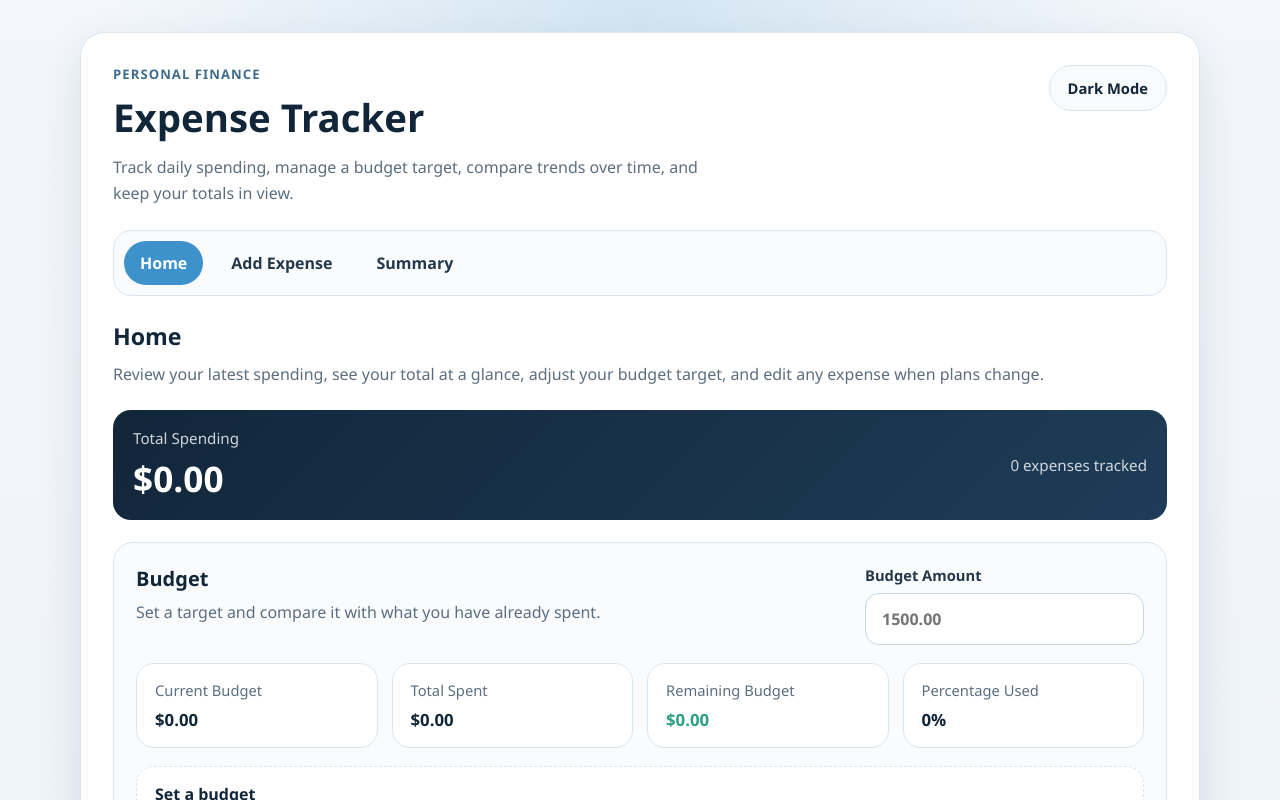
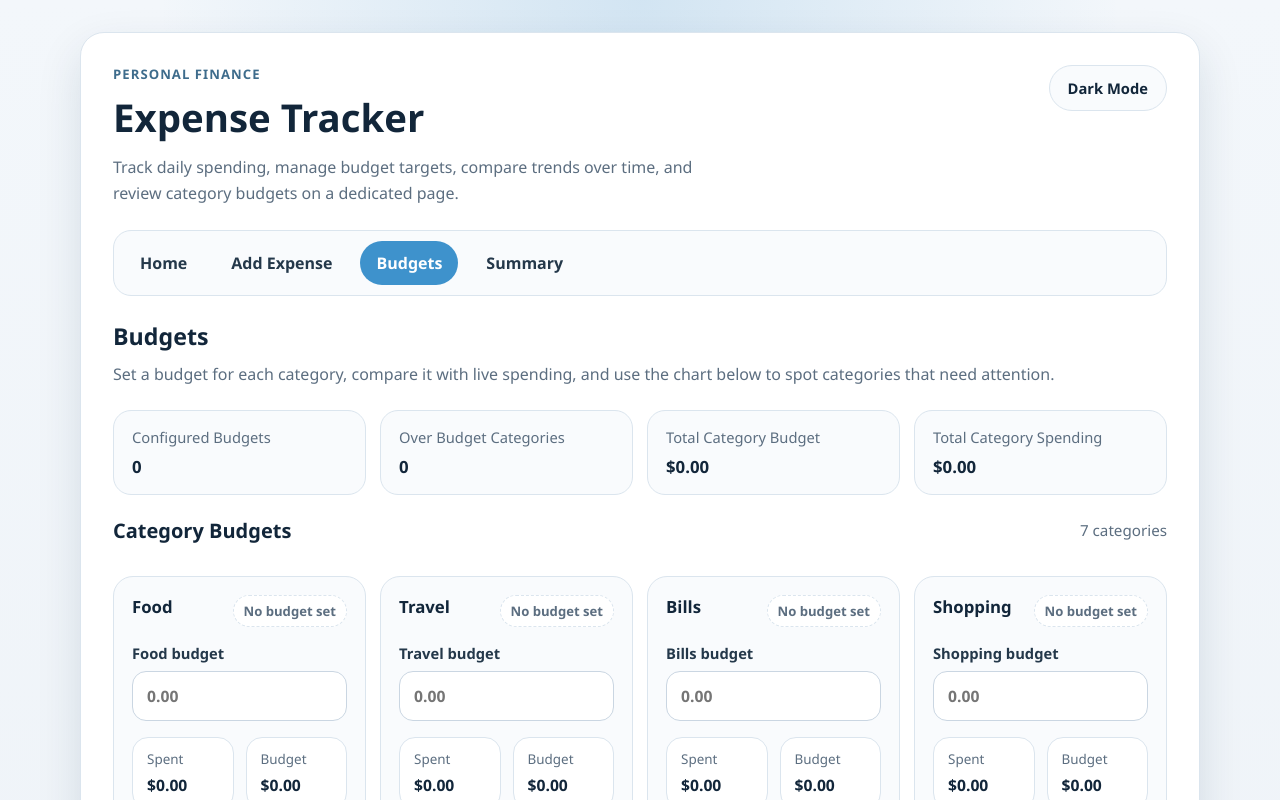
Before and after one commit to Pubudugunawardhana/Expense_Tracker, a React (Create React App) app: page /budgets in a window 1280 px wide. Before the commit this address led to /. Shown: the top 800 px of the page. Built offline with nearby package versions, Linux system fonts and the light colour scheme.

Commit message:
Add Category Budgets

```diff
--- a/src/App.js
+++ b/src/App.js
@@ -2,6 +2,7 @@ import { useEffect, useState } from 'react';
 import { Navigate, Route, Routes, useNavigate } from 'react-router-dom';
 import Navbar from './components/Navbar';
 import AddExpensePage from './pages/AddExpensePage';
+import BudgetsPage from './pages/BudgetsPage';
 import HomePage from './pages/HomePage';
 import SummaryPage from './pages/SummaryPage';
 import EXPENSE_CATEGORIES, { DEFAULT_CATEGORY } from './data/expenseCategories';
@@ -238,8 +239,8 @@ function App() {
           </div>
 
           <p className="app-description">
-            Track daily spending, manage a budget target, compare trends over time,
-            and keep your totals in view.
+            Track daily spending, manage budget targets, compare trends over time,
+            and review category budgets on a dedicated page.
           </p>
         </div>
 
@@ -272,13 +273,20 @@ function App() {
               }
             />
             <Route
+              path="/budgets"
+              element={
+                <BudgetsPage
+                  categoryBudgetSummary={categoryBudgetSummary}
+                  onCategoryBudgetChange={handleCategoryBudgetChange}
+                />
+              }
+            />
+            <Route
               path="/summary"
               element={
                 <SummaryPage
-                  categoryBudgetSummary={categoryBudgetSummary}
                   categorySummary={categorySummary}
                   expenses={expenses}
-                  onCategoryBudgetChange={handleCategoryBudgetChange}
                   totalExpenseAmount={totalExpenseAmount}
                 />
               }
--- a/src/components/Navbar.js
+++ b/src/components/Navbar.js
@@ -3,6 +3,7 @@ import { NavLink } from 'react-router-dom';
 const NAV_ITEMS = [
   { label: 'Home', to: '/', end: true },
   { label: 'Add Expense', to: '/add', end: false },
+  { label: 'Budgets', to: '/budgets', end: false },
   { label: 'Summary', to: '/summary', end: false },
 ];
 
--- /dev/null
+++ b/src/pages/BudgetsPage.js
@@ -0,0 +1,63 @@
+import CategoryBudgetSection from '../components/CategoryBudgetSection';
+
+const formatCurrency = (value) =>
+  new Intl.NumberFormat('en-US', {
+    style: 'currency',
+    currency: 'USD',
+    minimumFractionDigits: 2,
+  }).format(Number(value) || 0);
+
+function BudgetsPage({ categoryBudgetSummary, onCategoryBudgetChange }) {
+  const configuredBudgets = categoryBudgetSummary.filter(
+    (item) => item.budget > 0
+  ).length;
+  const overBudgetCategories = categoryBudgetSummary.filter(
+    (item) => item.remaining < 0
+  ).length;
+  const totalCategoryBudget = categoryBudgetSummary.reduce(
+    (total, item) => total + item.budget,
+    0
+  );
+  const totalCategorySpending = categoryBudgetSummary.reduce(
+    (total, item) => total + item.spending,
+    0
+  );
+
+  return (
+    <section className="page-panel">
+      <div className="page-intro">
+        <h2>Budgets</h2>
+        <p>
+          Set a budget for each category, compare it with live spending, and use
+          the chart below to spot categories that need attention.
+        </p>
+      </div>
+
+      <div className="category-total-grid">
+        <article className="category-total-card">
+          <p>Configured Budgets</p>
+          <strong>{configuredBudgets}</strong>
+        </article>
+        <article className="category-total-card">
+          <p>Over Budget Categories</p>
+          <strong>{overBudgetCategories}</strong>
+        </article>
+        <article className="category-total-card">
+          <p>Total Category Budget</p>
+          <strong>{formatCurrency(totalCategoryBudget)}</strong>
+        </article>
+        <article className="category-total-card">
+          <p>Total Category Spending</p>
+          <strong>{formatCurrency(totalCategorySpending)}</strong>
+        </article>
+      </div>
+
+      <CategoryBudgetSection
+        categoryBudgetSummary={categoryBudgetSummary}
+        onCategoryBudgetChange={onCategoryBudgetChange}
+      />
+    </section>
+  );
+}
+
+export default BudgetsPage;
--- a/src/pages/SummaryPage.js
+++ b/src/pages/SummaryPage.js
@@ -1,20 +1,13 @@
-import CategoryBudgetSection from '../components/CategoryBudgetSection';
 import ExpenseCharts from '../components/ExpenseCharts';
 
-function SummaryPage({
-  categoryBudgetSummary,
-  categorySummary,
-  expenses,
-  onCategoryBudgetChange,
-  totalExpenseAmount,
-}) {
+function SummaryPage({ categorySummary, expenses, totalExpenseAmount }) {
   return (
     <section className="page-panel">
       <div className="page-intro">
         <h2>Summary</h2>
         <p>
-          See your total spending, category breakdown, chart trends, and how
-          each category is tracking against its own budget.
+          See your total spending, category breakdown, and chart trends across
+          daily, monthly, and yearly views.
         </p>
       </div>
 
@@ -22,11 +15,6 @@ function SummaryPage({
         <span>Total Expenses</span>
         <strong>${totalExpenseAmount.toFixed(2)}</strong>
       </div>
-
-      <CategoryBudgetSection
-        categoryBudgetSummary={categoryBudgetSummary}
-        onCategoryBudgetChange={onCategoryBudgetChange}
-      />
 
       {categorySummary.length > 0 ? (
         <>
@@ -50,10 +38,8 @@ function SummaryPage({
         </>
       ) : (
         <div className="empty-state">
-          <h2>No expense summary yet</h2>
-          <p>
-            Add some expenses to unlock category breakdowns and analytics charts.
-          </p>
+          <h2>No summary yet</h2>
+          <p>Add some expenses to see totals, category breakdowns, and charts.</p>
         </div>
       )}
     </section>
```
Also changed, not shown: 1 other file (tests, documents, lock files or other folders).
